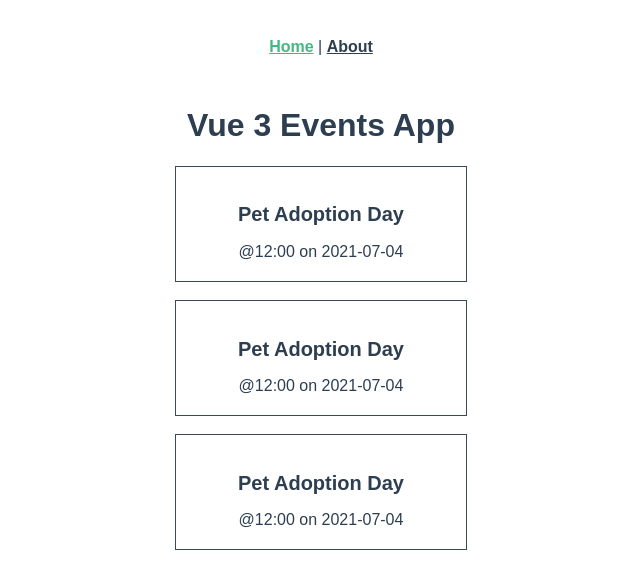
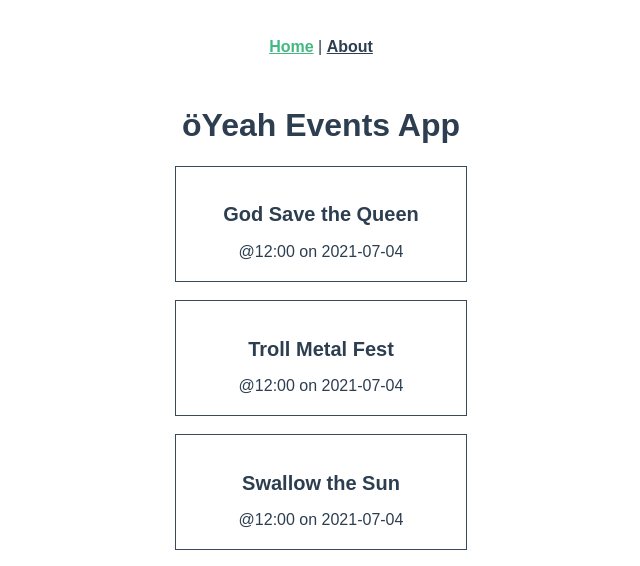
Before and after one commit to Ojvind/real-world-vue, a Vue app: page / in a window 1280 px wide. Shown: the top 566 px of the page, without its empty margins (319-959 px from the left). Built offline with nearby package versions, Linux system fonts and the light colour scheme.

Commit message:
Added som different eventdata in the hardcoded array in HomeView.vue

```diff
--- a/src/views/HomeView.vue
+++ b/src/views/HomeView.vue
@@ -5,42 +5,42 @@
   const events = ref([
     {
       id: 1,
-      category: 'animal welfare',
-      title: 'Pet Adoption Day',
-      description: 'Find your new best friend',
-      location: 'Seattle Central Library',
+      category: 'altnernative',
+      title: 'God Save the Queen',
+      description: 'old-school british punk',
+      location: 'Soho, London',
       date: '2021-07-04',
       time: '12:00',
       petsAllowed: true,
-      organizer: 'Seattle Animal Shelter',
+      organizer: 'Three Cord Records',
     },
     {
       id: 1,
-      category: 'animal welfare',
-      title: 'Pet Adoption Day',
-      description: 'Find your new best friend',
-      location: 'Seattle Central Library',
+      category: 'black metal',
+      title: 'Troll Metal Fest',
+      description: 'Enjoy the best of the best in troll metal',
+      location: 'Hammerfest, Norway',
       date: '2021-07-04',
       time: '12:00',
       petsAllowed: true,
-      organizer: 'Seattle Animal Shelter',
+      organizer: 'Lucifer Records',
     },
     {
       id: 1,
-      category: 'animal welfare',
-      title: 'Pet Adoption Day',
-      description: 'Find your new best friend',
-      location: 'Seattle Central Library',
+      category: 'metal',
+      title: 'Swallow the Sun',
+      description: 'Finish doom metal',
+      location: 'Helsinki, Finland',
       date: '2021-07-04',
       time: '12:00',
       petsAllowed: true,
-      organizer: 'Seattle Animal Shelter',
+      organizer: 'Metal maniacs',
     }
   ])
 </script>
 
 <template>
-  <h1>Vue 3 Events App</h1>
+  <h1>öYeah Events App</h1>
   <div class="events">
     <EventCard v-for="event in events" :key="event.id" :event="event"></EventCard>
   </div>
```
